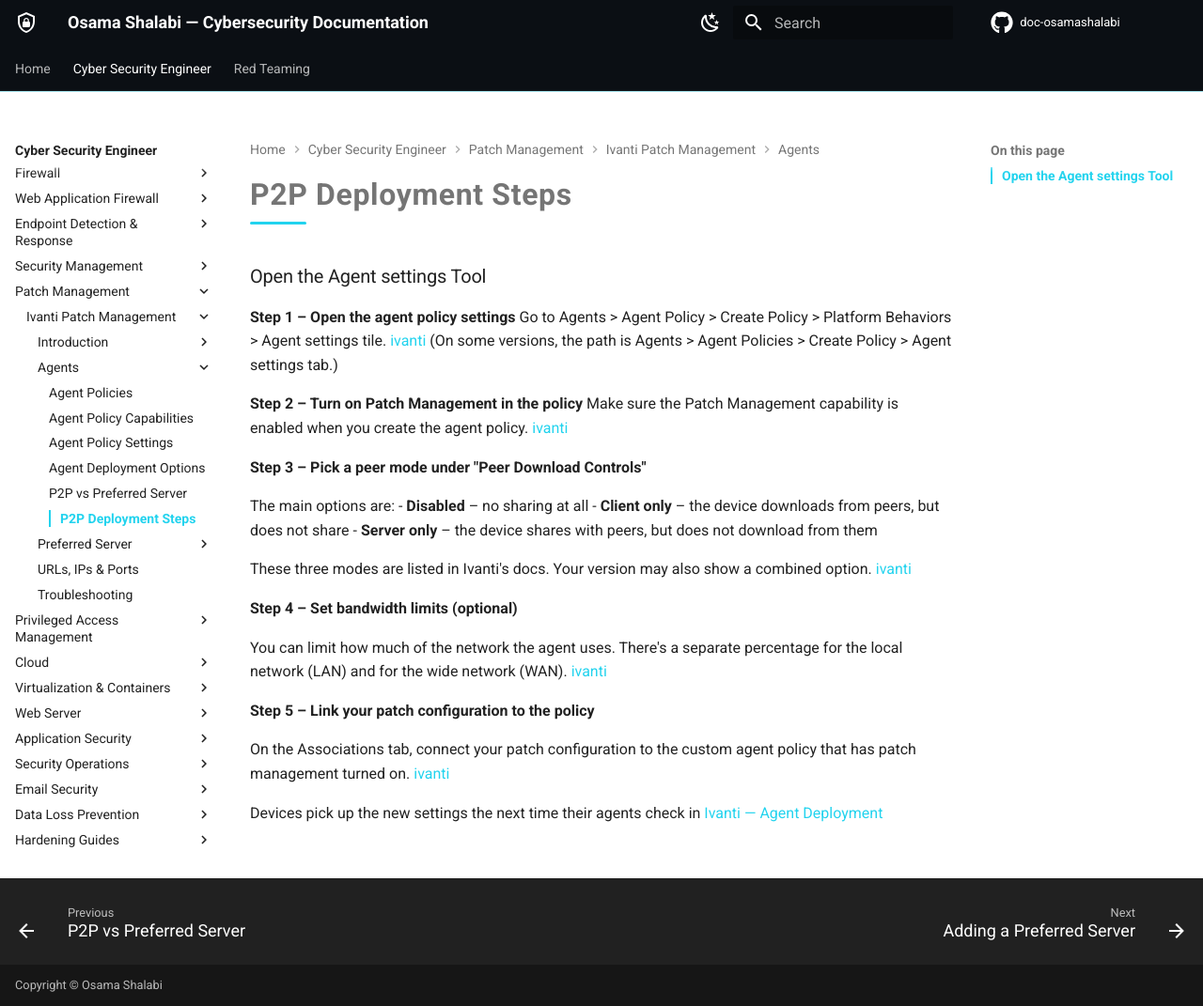
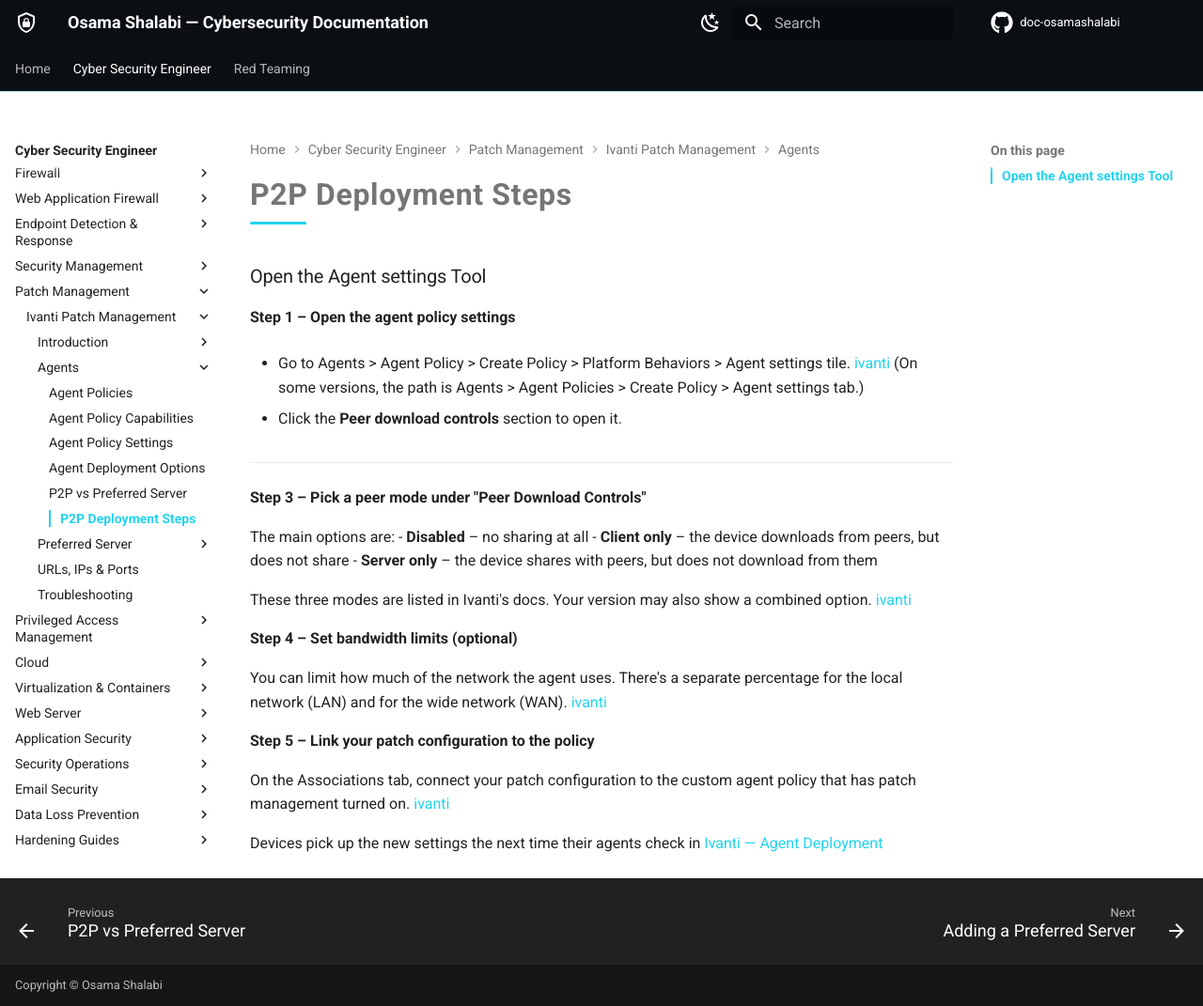
Before and after one commit to osamashalabi432-png/doc-osamashalabi, an MkDocs documentation site: the page built from docs/cyber-security-engineer/patch-management/ivanti/Agents/P2P deployment steps.md, in a window 1280 px wide and 1071 px high. Shown: the whole window at 94% size. Built offline with MkDocs 1.6.1 and Material for MkDocs 9.7.7, drawn with Linux system fonts in a browser that asks for light colours; comment, search, counter and statistics services are not loaded.

Commit message:
vault backup: 2026-10-03 19:38:56

```diff
--- a/docs/cyber-security-engineer/patch-management/ivanti/Agents/P2P deployment steps.md
+++ b/docs/cyber-security-engineer/patch-management/ivanti/Agents/P2P deployment steps.md
@@ -1,13 +1,13 @@
 ### Open the Agent settings Tool
 
 **Step 1 – Open the agent policy settings**
-Go to Agents > Agent Policy > Create Policy > Platform Behaviors > Agent settings tile. [ivanti](https://help.ivanti.com/ht/help/en_us/CLOUD/vNow/agent-policy-settings.htm)
+
+ - Go to Agents > Agent Policy > Create Policy > Platform Behaviors > Agent settings tile. [ivanti](https://help.ivanti.com/ht/help/en_us/CLOUD/vNow/agent-policy-settings.htm)
 (On some versions, the path is Agents > Agent Policies > Create Policy > Agent settings tab.)
 
+- Click the **Peer download controls** section to open it.
 
-**Step 2 – Turn on Patch Management in the policy**
-Make sure the Patch Management capability is enabled when you create the agent policy. [ivanti](https://help.ivanti.com/ht/help/en_US/cloud/vnow/patch-getting-started.htm)
-
+---
 
 **Step 3 – Pick a peer mode under "Peer Download Controls"**
 
```
